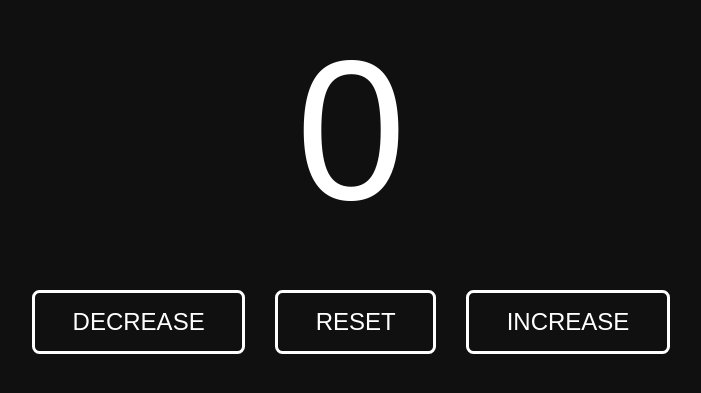
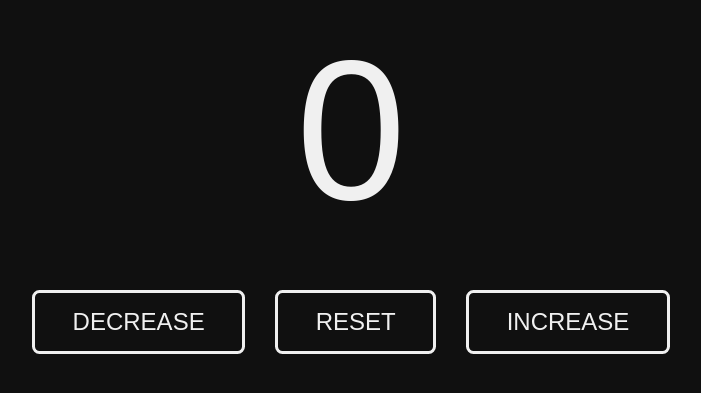
Before and after one commit to darklowlyx/counter-program, a plain HTML site: page index.html in a window 1280 px wide. Shown: the part 197-590 px from the top of the page, without its empty margins (289-990 px from the left). Drawn offline with Linux system fonts and the light colour scheme.

Commit message:
version 0.65
added color variable

```diff
--- a/css/style.css
+++ b/css/style.css
@@ -1,15 +1,18 @@
 @import "nullstyle.css";
+:root {
+  --white: #f0f0f0;
+}
 
 * {
 	background-color: #101010;
-	color: #fff;
+	color: var(--white);
 	font-size: 24px;
 	font-family: Arial, "Helvetica Neue", Helvetica, sans-serif;
 	text-align: center;
 }
 
 .lite-button {
-	border: 0.125rem solid #fff;
+	border: 0.125rem solid var(--white);
 	text-transform: uppercase;
 	font-weight: 500;
 	padding: 0.625rem 1.5625rem;
@@ -18,7 +21,7 @@
 	margin-bottom: 20px;
 }
 .lite-button:hover {
-	background-color: #fff;
+	background-color: var(--white);
 	color: #000;
 }
 
```
